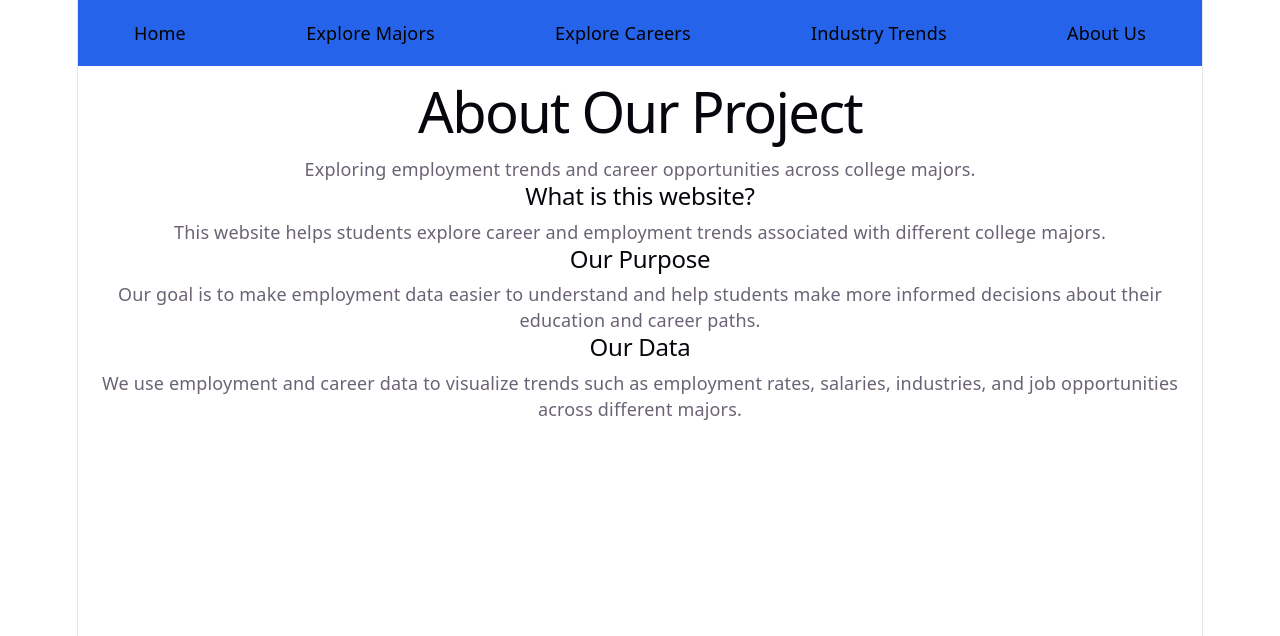
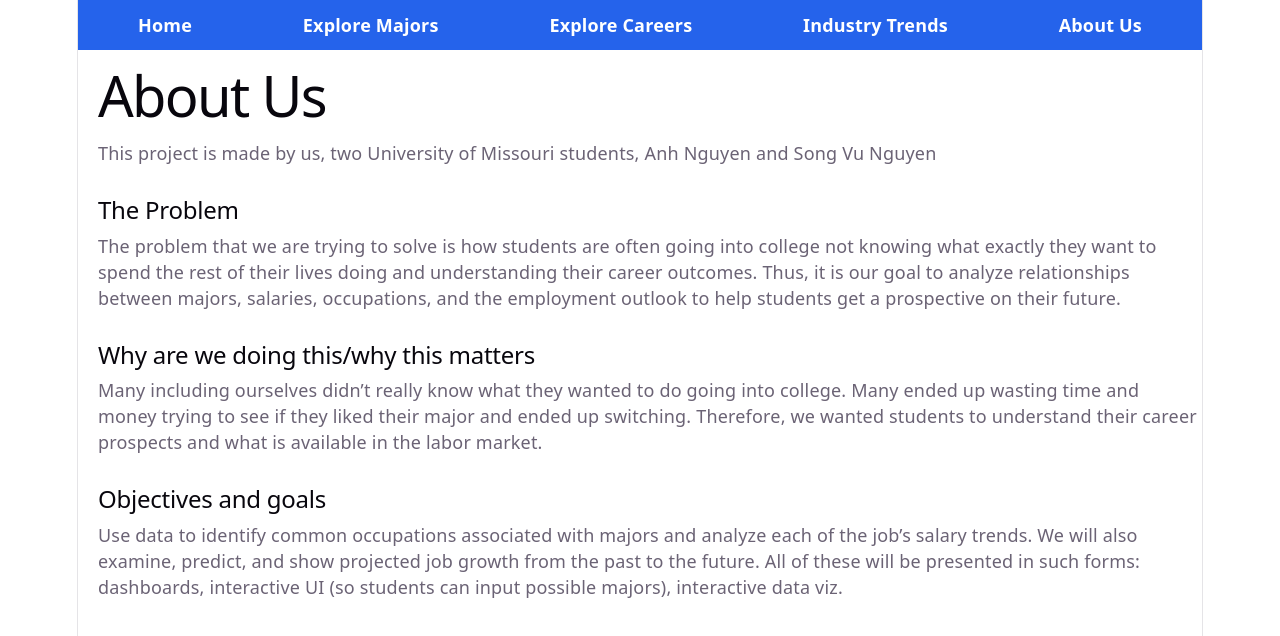
Before and after one commit to 21AQN01/JobProjection, a React app in the folder frontend/: page /about in a window 1280 px wide. Shown: the top 636 px of the page. Built offline with nearby package versions, Linux system fonts and the light colour scheme; no server answers; the HTML template or start-up script is replaced by a standard one.

Commit message:
Finish front end frame

```diff
--- a/frontend/src/App.jsx
+++ b/frontend/src/App.jsx
@@ -2,6 +2,9 @@ import { useEffect, useState } from "react";
 import { Routes, Route } from "react-router-dom";
 import BarChart from "./components/BarChart";
 import Navbar from "./components/NavBar";
+import Employment from "./pages/Employment";
+import Salary from "./pages/Salary";
+import Trend from "./pages/Trend";
 import About from "./pages/About";
 import "./App.css";
 
@@ -23,16 +26,17 @@ function App() {
           element={
             <div>
               <h1>Job Projection For College Students</h1>
-              <h3>By Anh Nguyen and Song Vu Nguyen</h3>
-
-              {data.length > 0 ? <BarChart data={data} /> : <p>Loading...</p>}
-
               <p>
                 Explore employment trends, salaries, occupations accross majors
               </p>
+              {/* place holder, create new visuals to fit needs */}
+              {data.length > 0 ? <BarChart data={data} /> : <p>Loading...</p>}
             </div>
           }
         />
+        <Route path="/employment" element={<Employment />} />
+        <Route path="/salary" element={<Salary />} />
+        <Route path="/trend" element={<Trend />} />
         <Route path="/about" element={<About />} />
       </Routes>
     </div>
--- a/frontend/src/components/NavBar.css
+++ b/frontend/src/components/NavBar.css
@@ -3,10 +3,11 @@
   justify-content: space-between;
   align-items: center;
 
-    background: #2563EB;
+  background: #2563eb;
   color: white;
 
-    padding: 10px 40px;
+  padding: 0px 40px;
+  height: 50px;
 }
 
 .logo {
@@ -16,31 +17,17 @@
 
 .nav-links {
   display: flex;
-    justify-content: space-evenly;
+  align-items: center;
+  height: 100%;
+  padding: 0px 20px;
 
-    flex: 1;
-
-    list-style: none;
-    margin: 0;
-    padding: 0;
-}
-
-.nav-links a {
   color: white;
   text-decoration: none;
   font-size: 18px;
   font-weight: bold;
 }
 
-nav a {
-  /* display: inline-block; */
-  padding: 10px 16px;
-  text-decoration: none;
-  color: black;
-  border-radius: 6px;
+.nav-links:hover {
+  background-color: white;
+  color: #2563eb;
 }
-
-.nav-links a:hover {
-    background-color: white;
-    color: #60a5fa;
-}
--- a/frontend/src/components/NavBar.jsx
+++ b/frontend/src/components/NavBar.jsx
@@ -1,31 +1,24 @@
 import "./Navbar.css";
-import { Link } from 'react-router-dom'
+import { Link } from "react-router-dom";
 
 function Navbar() {
   return (
     <nav className="navbar">
-      {/* <ul className="nav-links">
-        <li>
-          <a href="/">Home</a>
-        </li>
-        <li>
-          <a href="/employment">Explore Majors</a>
-        </li>
-        <li>
-          <a href="/salary">Explore Careers</a>
-        </li>
-        <li>
-          <a href="/trend">Industry Trends</a>
-        </li>
-        <li>
-          <a href="/about">About Us</a>
-        </li>
-      </ul> */}
-      <Link to="/">Home</Link>
-      <Link to="/employment">Explore Majors</Link>
-      <Link to="/salary">Explore Careers</Link>
-      <Link to="/trend">Industry Trends</Link>
-      <Link to="/about">About Us</Link>
+      <Link to="/" className="nav-links">
+        Home
+      </Link>
+      <Link to="/employment" className="nav-links">
+        Explore Majors
+      </Link>
+      <Link to="/salary" className="nav-links">
+        Explore Careers
+      </Link>
+      <Link to="/trend" className="nav-links">
+        Industry Trends
+      </Link>
+      <Link to="/about" className="nav-links">
+        About Us
+      </Link>
     </nav>
   );
 }
--- /dev/null
+++ b/frontend/src/pages/About.css
@@ -0,0 +1,8 @@
+.about-page {
+    text-align: left;
+
+}
+
+.about-card {
+    padding: 0px 0px 30px 20px;
+}
--- a/frontend/src/pages/About.jsx
+++ b/frontend/src/pages/About.jsx
@@ -1,43 +1,53 @@
+import "./About.css";
 function About() {
   return (
     <div className="about-page">
-      <section className="about-hero">
-        <h1>About Our Project</h1>
+      <section className="about-card">
+        <h1>About Us</h1>
         <p>
-          Exploring employment trends and career opportunities across
-          college majors.
+          This project is made by us, two University of Missouri students, Anh
+          Nguyen and Song Vu Nguyen
         </p>
       </section>
 
       <section className="about-content">
         <div className="about-card">
-          <h2>What is this website?</h2>
+          <h2>The Problem</h2>
           <p>
-            This website helps students explore career and employment
-            trends associated with different college majors.
+            The problem that we are trying to solve is how students are often
+            going into college not knowing what exactly they want to spend the
+            rest of their lives doing and understanding their career outcomes.
+            Thus, it is our goal to analyze relationships between majors,
+            salaries, occupations, and the employment outlook to help students
+            get a prospective on their future.
           </p>
         </div>
 
         <div className="about-card">
-          <h2>Our Purpose</h2>
+          <h2>Why are we doing this/why this matters</h2>
           <p>
-            Our goal is to make employment data easier to understand
-            and help students make more informed decisions about their
-            education and career paths.
+            Many including ourselves didn’t really know what they wanted to do
+            going into college. Many ended up wasting time and money trying to
+            see if they liked their major and ended up switching. Therefore, we
+            wanted students to understand their career prospects and what is
+            available in the labor market.
           </p>
         </div>
 
         <div className="about-card">
-          <h2>Our Data</h2>
+          <h2>Objectives and goals</h2>
           <p>
-            We use employment and career data to visualize trends such
-            as employment rates, salaries, industries, and job
-            opportunities across different majors.
+            Use data to identify common occupations associated with majors and
+            analyze each of the job’s salary trends. We will also examine,
+            predict, and show projected job growth from the past to the future.
+            All of these will be presented in such forms: dashboards,
+            interactive UI (so students can input possible majors), interactive
+            data viz.
           </p>
         </div>
       </section>
     </div>
-  )
+  );
 }
 
-export default About
+export default About;
--- /dev/null
+++ b/frontend/src/pages/Employment.jsx
@@ -0,0 +1,10 @@
+import "./Employment.css";
+function Employment() {
+  return (
+    <div className="employment-page">
+
+    </div>
+  );
+}
+
+export default Employment;
--- /dev/null
+++ b/frontend/src/pages/Salary.jsx
@@ -0,0 +1,10 @@
+import "./Salary.css";
+function Salary() {
+  return (
+    <div className="salary-page">
+
+    </div>
+  );
+}
+
+export default Salary;
--- /dev/null
+++ b/frontend/src/pages/Trend.jsx
@@ -0,0 +1,10 @@
+import "./Salary.css";
+function Salary() {
+  return (
+    <div className="salary-page">
+
+    </div>
+  );
+}
+
+export default Salary;
```
Also changed, not shown: frontend/src/pages/Employment.css (added), frontend/src/pages/Salary.css (added), frontend/src/pages/Trend.css (added). Lines whose indentation alone changed are shown as unchanged.
